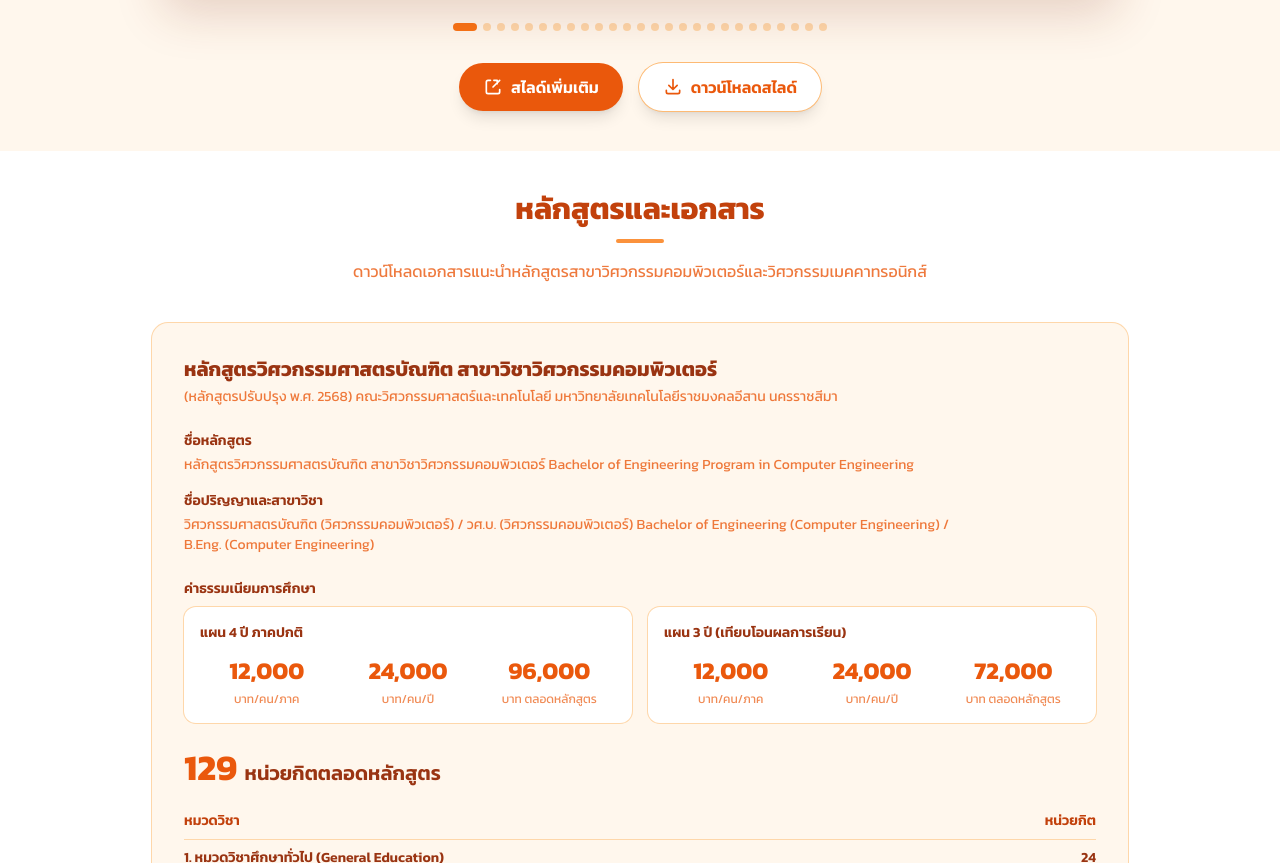
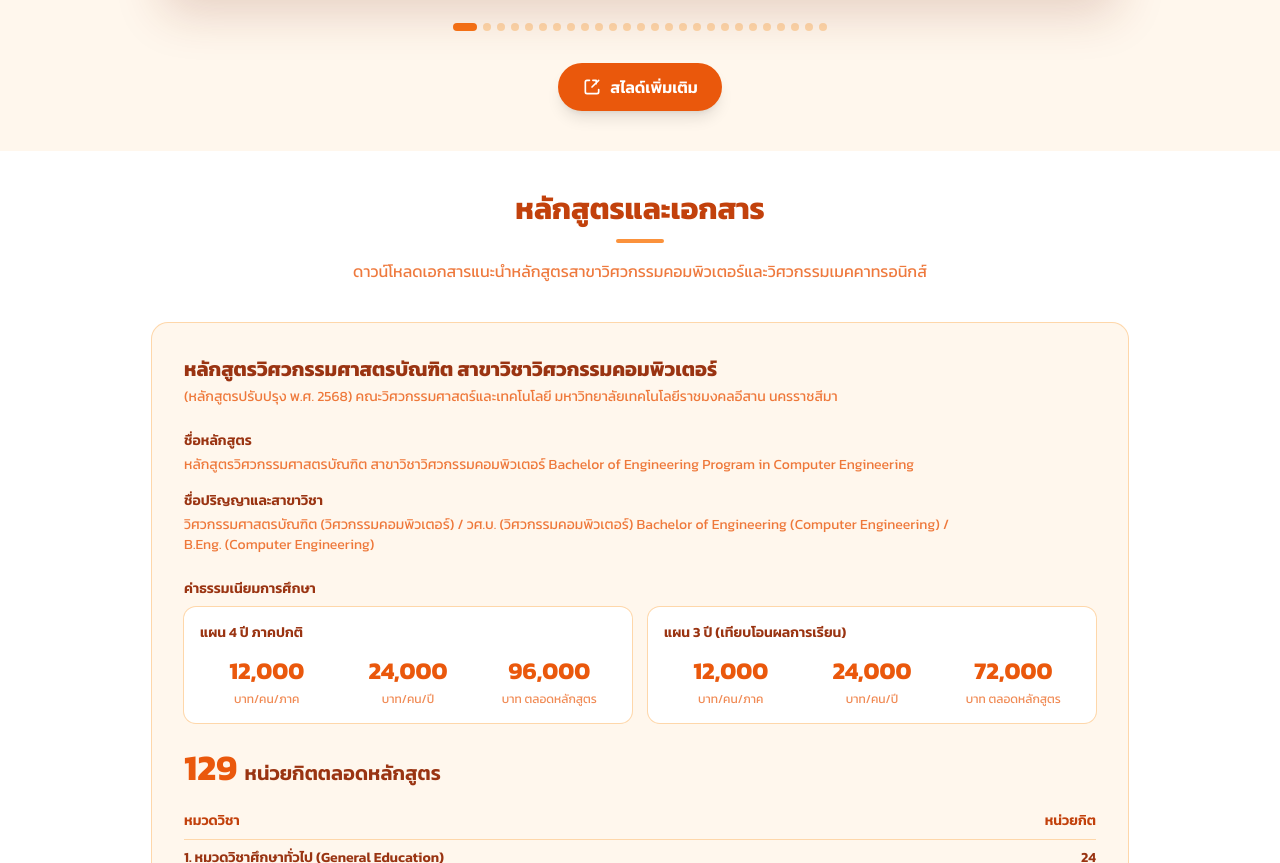
Before and after one commit to thiantharat/PreCPE_RMUTi, a website: page index.html in a window 1280 px wide. Shown: the part 1282-2145 px from the top of the page. Drawn offline with Linux system fonts and the light colour scheme.

Commit message:
Remove slide-deck PDF download; keep Canva link only

```diff
--- a/index.html
+++ b/index.html
@@ -153,19 +153,13 @@
             <button type="button" class="dot h-2 w-2 rounded-full bg-brand-200 transition-all" aria-label="ไปยังสไลด์ 26"></button>
         </div>
 
-        <!-- More slides / Download -->
-        <div class="flex flex-wrap justify-center gap-4 mt-8">
+        <!-- More slides -->
+        <div class="flex justify-center mt-8">
             <a href="https://www.canva.com/design/DAGMVRiMGyk/98iLTrU6A0ZfXfiQeJ0cSA/edit" target="_blank" rel="noopener" class="inline-flex items-center gap-2 bg-brand-600 text-white font-semibold px-6 py-3 rounded-full shadow-lg hover:bg-brand-700 hover:shadow-xl hover:-translate-y-0.5 active:translate-y-0 transition-all">
                 <svg xmlns="http://www.w3.org/2000/svg" class="h-5 w-5" fill="none" viewBox="0 0 24 24" stroke="currentColor" stroke-width="2">
                     <path stroke-linecap="round" stroke-linejoin="round" d="M17 8V4h-4M20 4l-8 8M9 4H6a2 2 0 0 0-2 2v12a2 2 0 0 0 2 2h12a2 2 0 0 0 2-2v-3" />
                 </svg>
                 สไลด์เพิ่มเติม
-            </a>
-            <a href="https://raw.githubusercontent.com/thiantharat/PreCPE_RMUTi/main/file/%E0%B8%A1%E0%B8%AB%E0%B8%B2%E0%B8%A7%E0%B8%B4%E0%B8%97%E0%B8%A2%E0%B8%B2%E0%B8%A5%E0%B8%B1%E0%B8%A2%E0%B9%80%E0%B8%97%E0%B8%84%E0%B9%82%E0%B8%99%E0%B9%82%E0%B8%A5%E0%B8%A2%E0%B8%B5%E0%B8%A3%E0%B8%B2%E0%B8%8A%E0%B8%A1%E0%B8%87%E0%B8%84%E0%B8%A5%E0%B8%AD%E0%B8%B5%E0%B8%AA%E0%B8%B2%E0%B8%99.pdf" target="_blank" rel="noopener" class="inline-flex items-center gap-2 bg-white text-brand-600 ring-1 ring-brand-300 font-semibold px-6 py-3 rounded-full shadow-lg hover:bg-brand-50 hover:shadow-xl hover:-translate-y-0.5 active:translate-y-0 transition-all">
-                <svg xmlns="http://www.w3.org/2000/svg" class="h-5 w-5" fill="none" viewBox="0 0 24 24" stroke="currentColor" stroke-width="2">
-                    <path stroke-linecap="round" stroke-linejoin="round" d="M4 16v2a2 2 0 0 0 2 2h12a2 2 0 0 0 2-2v-2M7 10l5 5 5-5M12 15V3" />
-                </svg>
-                ดาวน์โหลดสไลด์
             </a>
         </div>
     </section>
```
Also changed, not shown: 1 other file.
